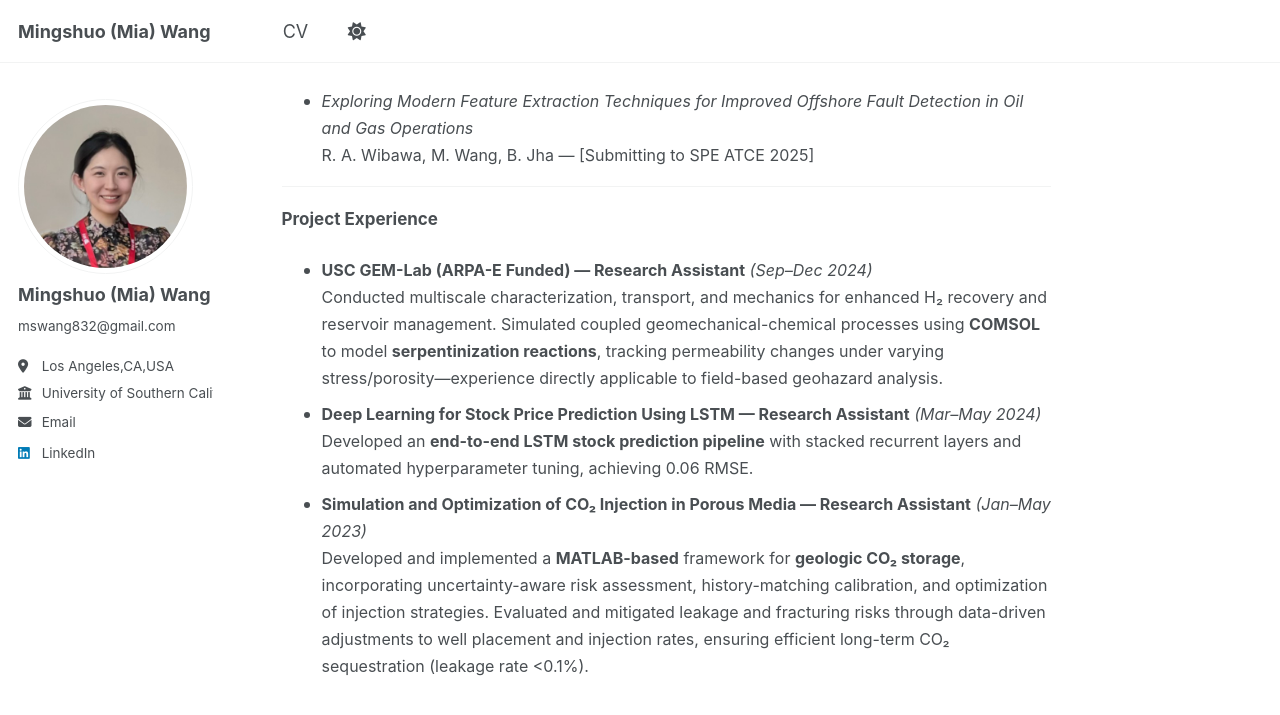
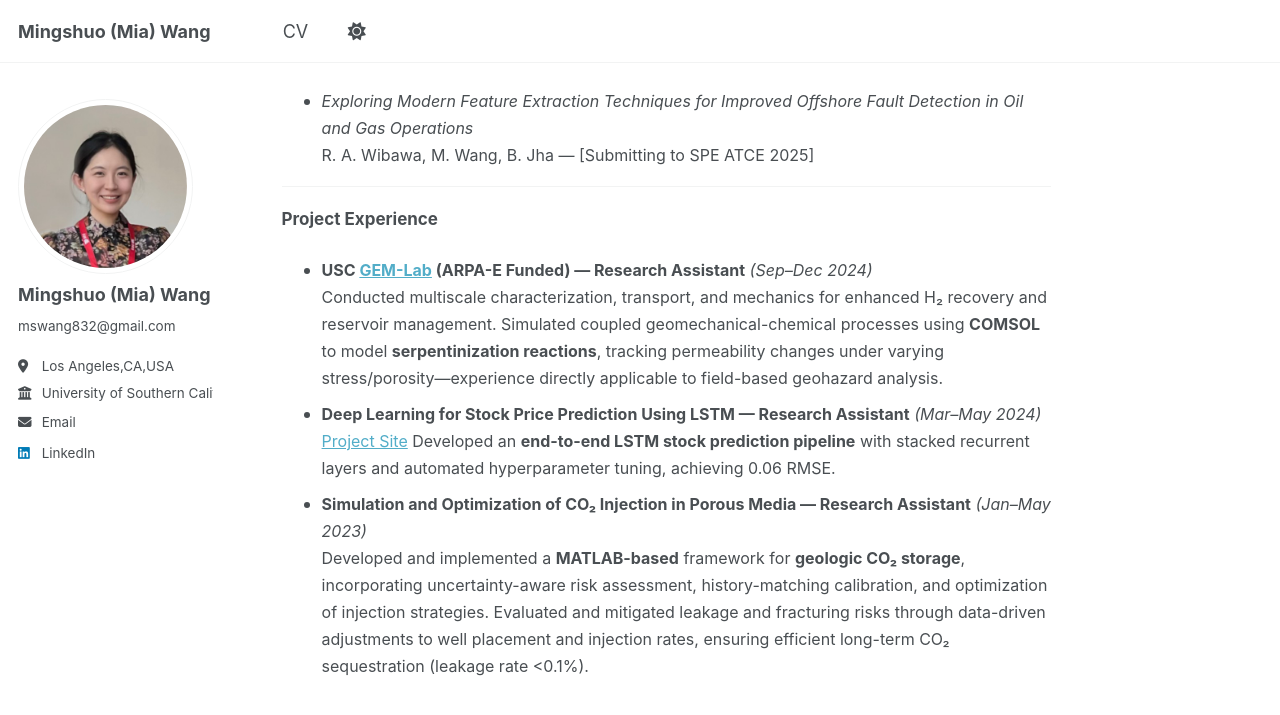
Before and after one commit to Miawang32/Miawang32.github.io, a Jekyll site: the page built from _pages/about.md, in a window 1280 px wide and 900 px high, scrolled down 1645 px. Shown: the top 715 px of the window. Built offline with Jekyll 4.4.1, drawn with Linux system fonts in a browser that asks for light colours; a script that is not in the unit is left out.

Commit message:
Update about.md

```diff
--- a/_pages/about.md
+++ b/_pages/about.md
@@ -77,11 +77,11 @@ R. A. Wibawa, M. Wang, B. Jha — [Submitting to SPE ATCE 2025]
 **Project Experience**
 </span>
 - <span style="font-size:16px">
-**USC GEM-Lab (ARPA-E Funded) — Research Assistant** *(Sep–Dec 2024)*
+**USC [GEM-Lab](https://gemlab.usc.edu/) (ARPA-E Funded) — Research Assistant** *(Sep–Dec 2024)*
 Conducted multiscale characterization, transport, and mechanics for enhanced H₂ recovery and reservoir management. Simulated coupled geomechanical-chemical processes using **COMSOL** to model **serpentinization reactions**, tracking permeability changes under varying stress/porosity—experience directly applicable to field-based geohazard analysis.
 </span>
 - <span style="font-size:16px">
-**Deep Learning for Stock Price Prediction Using LSTM — Research Assistant** *(Mar–May 2024)*
+**Deep Learning for Stock Price Prediction Using LSTM — Research Assistant** *(Mar–May 2024)* [Project Site](https://github.com/Miawang32/GEOLOGIC_CO2_STORAGE)
 Developed an **end-to-end LSTM stock prediction pipeline** with stacked recurrent layers and automated hyperparameter tuning, achieving 0.06 RMSE.
 </span>
 - <span style="font-size:16px">
```
